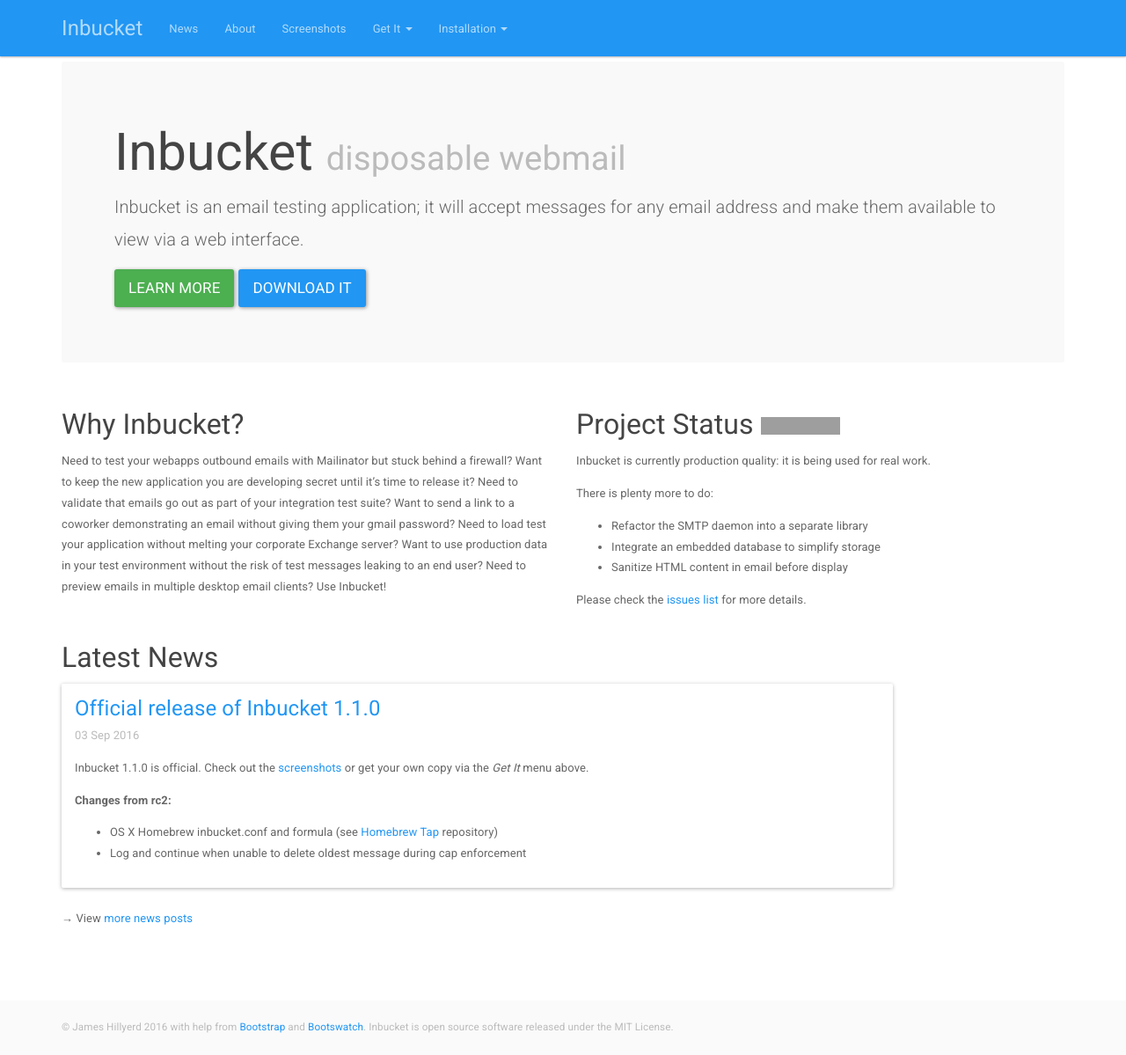
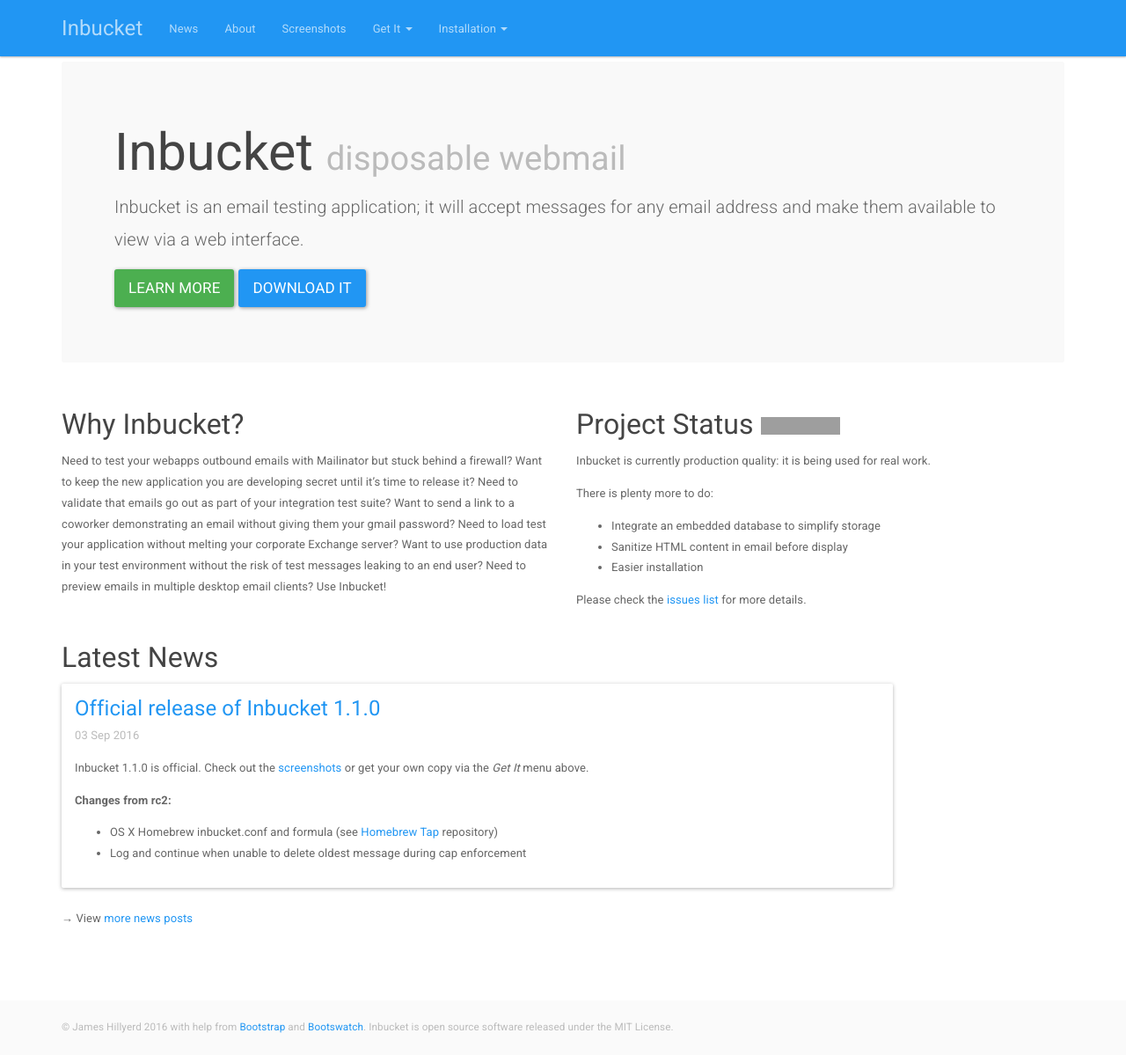
Before and after one commit to inbucket/inbucket.org, a Jekyll site: the page built from index.html, in a window 1280 px wide and 1199 px high. Shown: the whole window at 88% size. Built offline with Jekyll 4.4.1, drawn with Linux system fonts in a browser that asks for light colours; comment, search, counter and statistics services are not loaded; grey boxes are pictures that could not be loaded.

Commit message:
No longer planning SMTP lib

```diff
--- a/index.html
+++ b/index.html
@@ -45,9 +45,9 @@
     <p>
       There is plenty more to do:
       <ul>
-        <li>Refactor the SMTP daemon into a separate library</li>
         <li>Integrate an embedded database to simplify storage</li>
         <li>Sanitize HTML content in email before display</li>
+        <li>Easier installation</li>
       </ul>
     </p>
 
```
